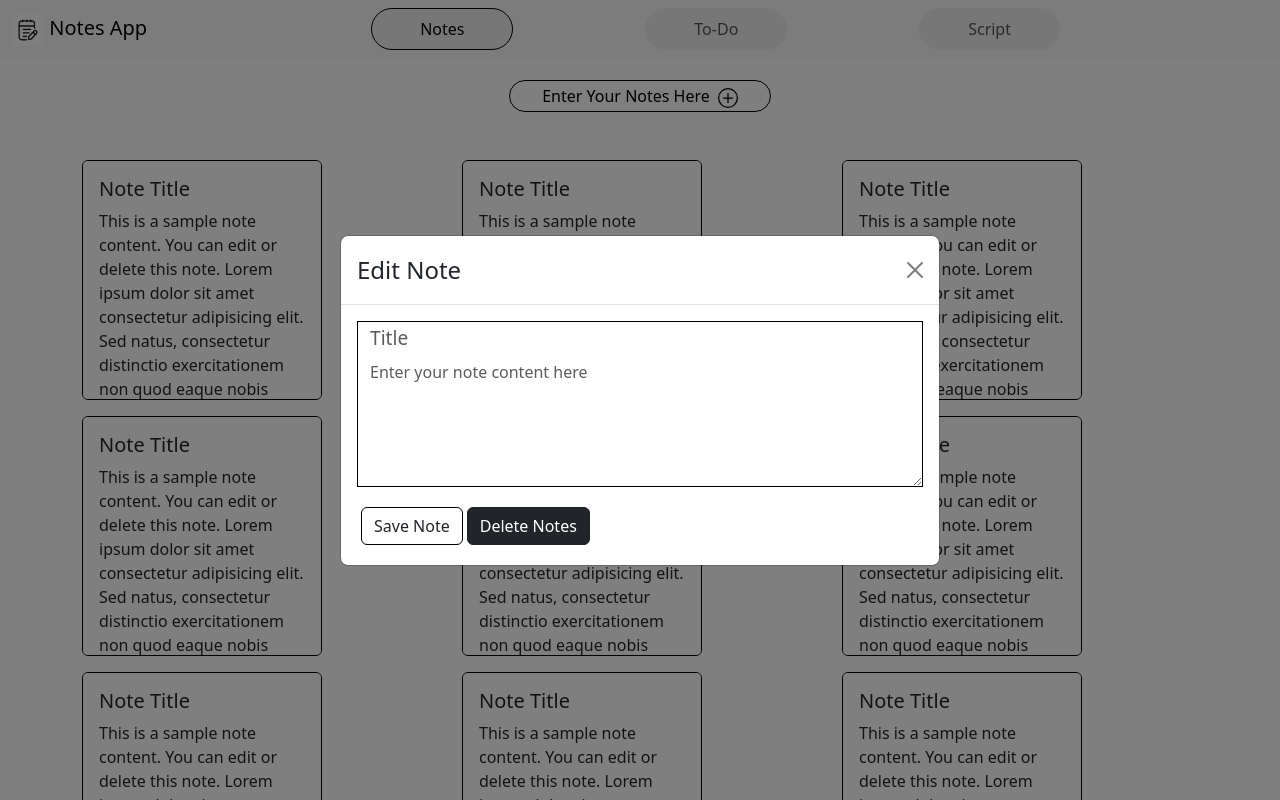
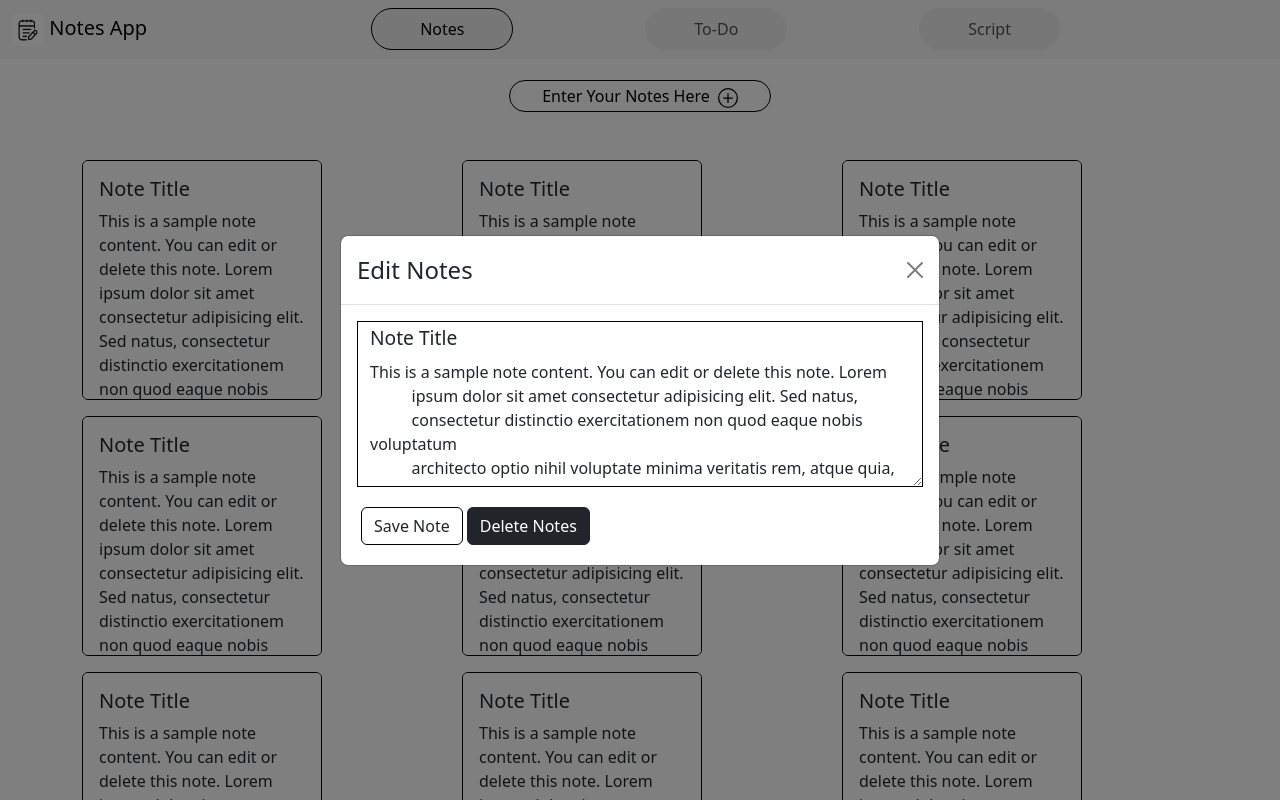
Before and after one commit to Hasan-devil/Notes-project, a React (Vite) app in the folder client/app/: page / in a window 1280 px wide. Both pictures are taken after a click on the element 202 px from the left and 280 px from the top of the page. Shown: the top 800 px of the page. Built offline with nearby package versions, Linux system fonts and the light colour scheme.

Commit message:
sixth push

```diff
--- a/client/app/src/pages/Notes.jsx
+++ b/client/app/src/pages/Notes.jsx
@@ -1,67 +1,12 @@
 import { Card, Container, Row, Col, Modal } from "react-bootstrap";
 import "../notes.css";
-import { useState, useRef } from "react";
-
+import { useState, useEffect } from "react";
 export default function Notes() {
   //states
-  const [showModal, setShow] = useState(false);
-  const isEdit = useRef(false);
-  //state handling functions
-  const handleClose = () => setShow(false);
-  const handleShow = () => {
-    setShow(true);
-    isEdit.current = false;
-  };
-  const handleShowEdit = () => {
-    setShow(true);
-    isEdit.current = true;
-    console.log("Edit Notes clicked");
-  };
-
-//notes editor component
-  function NotesEditor(props) {
-    return (
-      <>
-        <Modal show={showModal} onHide={handleClose} centered backdrop="static" className="notes-modal">
-          <Modal.Header closeButton>
-            <Modal.Title>{props.title}</Modal.Title>
-          </Modal.Header>
-          <Modal.Body>
-            <form autoComplete="off">
-              <div className="mb-3 form-field">
-                <input
-                  type="text"
-                  className="form-control title-input"
-                  id="noteTitle"
-                  placeholder="Title"
-                  autoFocus
-                />
-                <textarea
-                  className="form-control content-input"
-                  id="noteContent"
-                  rows="5"
-                placeholder="Enter your note content here"
-                  required
-                ></textarea>
-              </div>
-              <button className="btn btn-primarym m-1">Save Note</button>
-              <button className="btn btn-dark">{props.btn}</button>
-            </form>
-          </Modal.Body>
-        </Modal>
-      </>
-    );
-  }
   //main return
   return (
     <note>
-      {isEdit.current ? (
-        <NotesEditor title="Edit Note" btn="Delete Notes"/>
-      ) : (
-        <NotesEditor title="Add New Note" btn="Cancel"/>
-      )}
-
-      <button className="btn-field" onClick={handleShow}>
+      <button className="btn-field">
         Enter Your Notes Here
         <span className="btn-ico">
           <svg
@@ -85,7 +30,6 @@ export default function Notes() {
               .map((_, i) => (
                 <Col key={i} xs={12} md={6} lg={4}>
                   <NoteCard
-                    onClick={handleShowEdit}
                     title="Note Title"
                     text="This is a sample note content. You can edit or delete this note. Lorem
           ipsum dolor sit amet consectetur adipisicing elit. Sed natus,
@@ -101,14 +45,85 @@ export default function Notes() {
     </note>
   );
 }
+// notes editor
+function NotesEditor(props) {
+  // states
+  const [noteTitle, setNoteTitle] = useState(props.noteTitle);
+  const [noteText, setNoteText] = useState(props.noteText);
+  // functions
+  useEffect(() => {
+    setNoteTitle(props.noteTitle);
+    setNoteText(props.noteText);
+  },[props.noteTitle, props.noteText]);
+  return (
+    <>
+      <Modal
+        show={props.showModal}
+        onHide={props.handleClose}
+        centered
+        backdrop="static"
+        className="notes-modal"
+      >
+        <Modal.Header closeButton>
+          <Modal.Title>Edit Notes</Modal.Title>
+        </Modal.Header>
+        <Modal.Body>
+          <form autoComplete="off">
+            <div className="mb-3 form-field">
+              <input
+                type="text"
+                className="form-control title-input"
+                id="noteTitle"
+                placeholder="Title"
+                value={noteTitle}
+                onChange={props.handleTitleChange}
+                autoFocus
+              />
+              <textarea
+                className="form-control content-input"
+                id="noteContent"
+                rows="5"
+                value={noteText}
+                onChange={props.handleTextChange}
+                required
+              ></textarea>
+            </div>
+            <button className="btn btn-primarym m-1">Save Note</button>
+            <button className="btn btn-dark">Delete Notes</button>
+          </form>
+        </Modal.Body>
+      </Modal>
+    </>
+  );
+}
 //each note card component
 function NoteCard(props) {
+  //states
+  const [noteTitle, setNoteTitle] = useState(props.title || "Title");
+  const [noteText, setNoteText] = useState(props.text);
+  const [showModal, setShow] = useState(false);
+  // functions
+  const handleClose = () => setShow(false);
+  const handleShow = () => setShow(true);
+  const handleTitleChange = (e) => setNoteTitle(e.target.value);
+  const handleTextChange = (e) => setNoteText(e.target.value);
+
   return (
-    <Card className="note-card" onClick={props.onClick} border="black">
-      <Card.Body>
-        <Card.Title>{props.title || "Title"}</Card.Title>
-        <Card.Text>{props.text}</Card.Text>
-      </Card.Body>
-    </Card>
+    <>
+      <NotesEditor
+        handleClose={handleClose}
+        showModal={showModal}
+        noteTitle={noteTitle}
+        handleTitleChange={handleTitleChange}
+        noteText={noteText}
+        handleTextChange={handleTextChange}
+      />
+      <Card className="note-card" border="black" onClick={handleShow}>
+        <Card.Body>
+          <Card.Title>{props.title || "Title"}</Card.Title>
+          <Card.Text>{props.text}</Card.Text>
+        </Card.Body>
+      </Card>
+    </>
   );
 }
--- a/client/app/src/pages/Todo.jsx
+++ b/client/app/src/pages/Todo.jsx
@@ -41,16 +41,15 @@ export default function Todo() {
 }
 function List(props) {
   const [show, setShow] = useState(false);
-  const [taskValue, setTaskValue] = useState("");
+  const [taskValue, setTaskValue] = useState(props.description);
   const handleClose = () => setShow(false);
-  const handleShow = (e) => {
-    setShow(true)
-    let value = e.target.innerText.replace(/^\d+\.\s/, "");
-    setTaskValue(value);
+  const handleShow = () => {
+    setShow(true);
   };
+  const handleChange = (e) => setTaskValue(e.target.value);
   return (
     <>
-      <EditListModal show={show} handleClose={handleClose} taskvalue={taskValue}/>
+      <EditListModal show={show} handleClose={handleClose} taskvalue={taskValue} onChangeHandler={handleChange} />
       <Card className="todo-card" border="dark">
         <Card.Body className="card-Text" onClick={handleShow}>
             <Card.Text  className="todo-text">
@@ -72,7 +71,6 @@ function EditListModal(props) {
     setTaskValue(props.taskvalue);
   }, [props.taskvalue]);
 
-  console.log("task Value: ", taskValue);
   return (
     <Modal
       show={props.show}
@@ -85,7 +83,7 @@ function EditListModal(props) {
       </Modal.Header>
       <Modal.Body>
         <form autoComplete="off" className="todo-form">
-          <input type="text" className="todo-input" value={taskValue}/><br />
+          <input type="text" className="todo-input" value={taskValue} onChange={props.onChangeHandler}/><br />
           <Button variant="light" className="m-1 btn-primarym" type="submit">
             Save task
           </Button>
```
Also changed, not shown: 1 other file (tests, documents, lock files or other folders).
